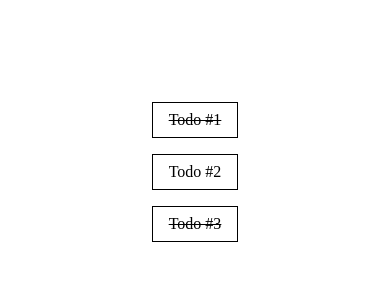
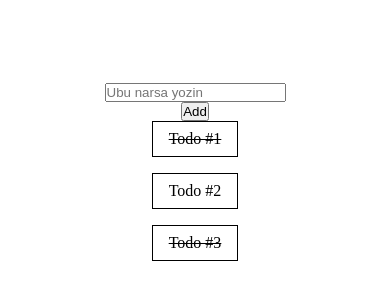
Before and after one commit to najimovs/fetch, a website built with Vite: page index.html in a window 390 px wide. Shown: the part 250-550 px from the top of the page. Built offline with nearby package versions, Linux system fonts and the light colour scheme.

Commit message:
added add feature

```diff
--- a/index.html
+++ b/index.html
@@ -8,6 +8,8 @@
 	</head>
 	<body>
 		<div id="app">
+			<input type="text" placeholder="Ubu narsa yozin" />
+			<button>Add</button>
 			<ul></ul>
 		</div>
 		<script type="module" src="/src/main.js"></script>
--- a/src/main.css
+++ b/src/main.css
@@ -2,6 +2,7 @@
 	margin: 0;
 	padding: 0;
 	box-sizing: border-box;
+	user-select: none;
 }
 
 #app {
@@ -24,6 +25,7 @@ ul li {
 	gap: 1rem;
 	border: 1pt solid black;
 	padding: 0.5rem 1rem;
+	cursor: pointer;
 }
 
 .completed span {
--- a/src/main.js
+++ b/src/main.js
@@ -16,23 +16,31 @@ const todos = [
 ]
 
 const ulElement = document.querySelector( "ul" )
+const inputElement = document.querySelector( "input" )
+const buttonElement = document.querySelector( "button" )
+
+buttonElement.onclick = () => {
+
+	createTodoItem( inputElement.value, false )
+}
 
 for ( const todo of todos ) {
+
+	createTodoItem( todo.title, todo.completed )
+}
+
+function createTodoItem( title, completed ) {
 
 	const liElement = document.createElement( "li" )
 	const titleElement = document.createElement( "span" )
 
+	liElement.onclick = () => liElement.classList.toggle( "completed" )
 	titleElement.className = "title"
-	// liElement.className = todo.completed ? "completed" : ""
-
-	if ( todo.completed ) {
-
-		liElement.classList.add( "completed" )
-	}
+	liElement.className = completed ? "completed" : ""
 
 	liElement.appendChild( titleElement )
 
-	titleElement.textContent = todo.title
+	titleElement.textContent = title
 
 	ulElement.appendChild( liElement )
 }
```
